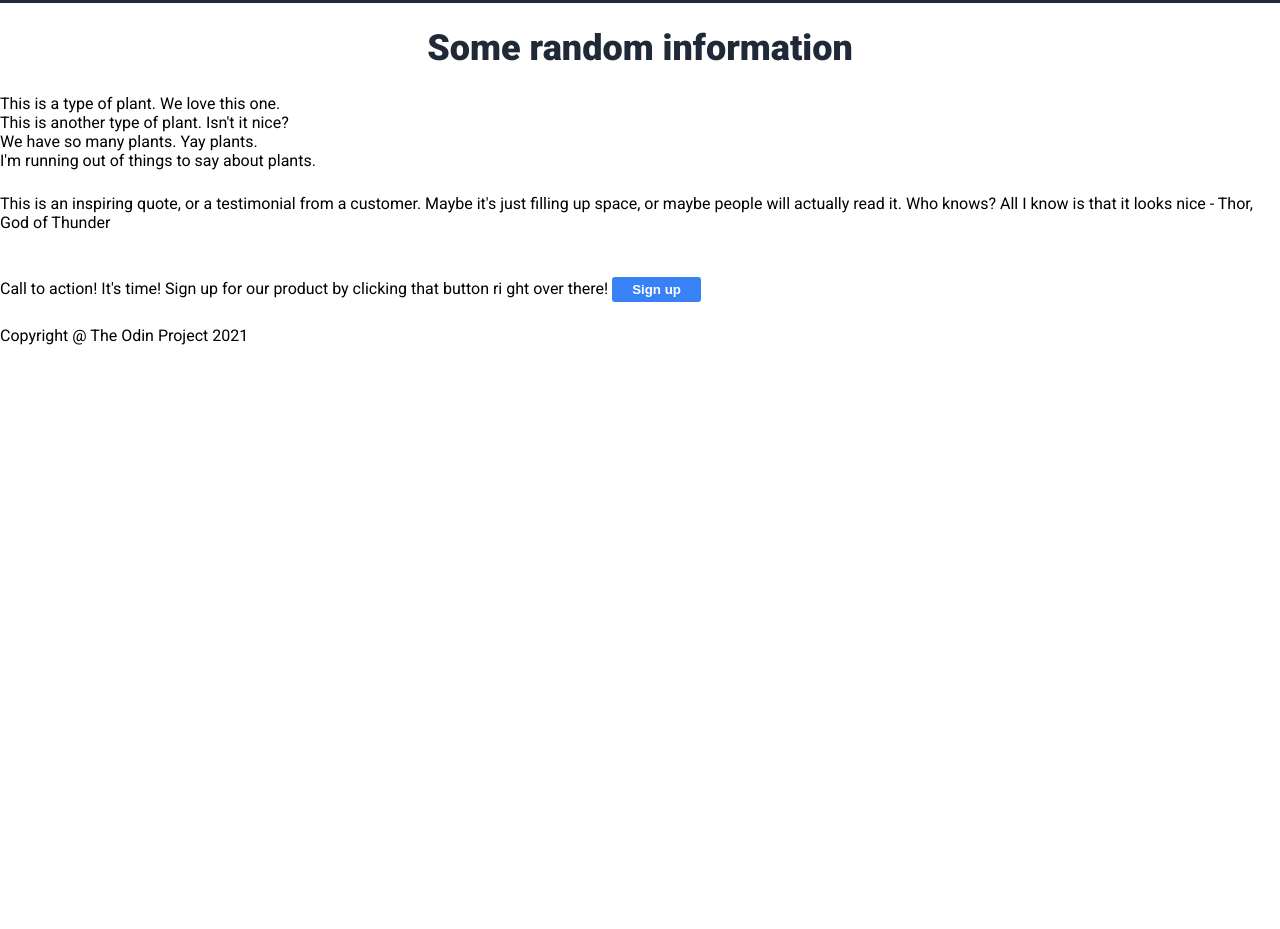
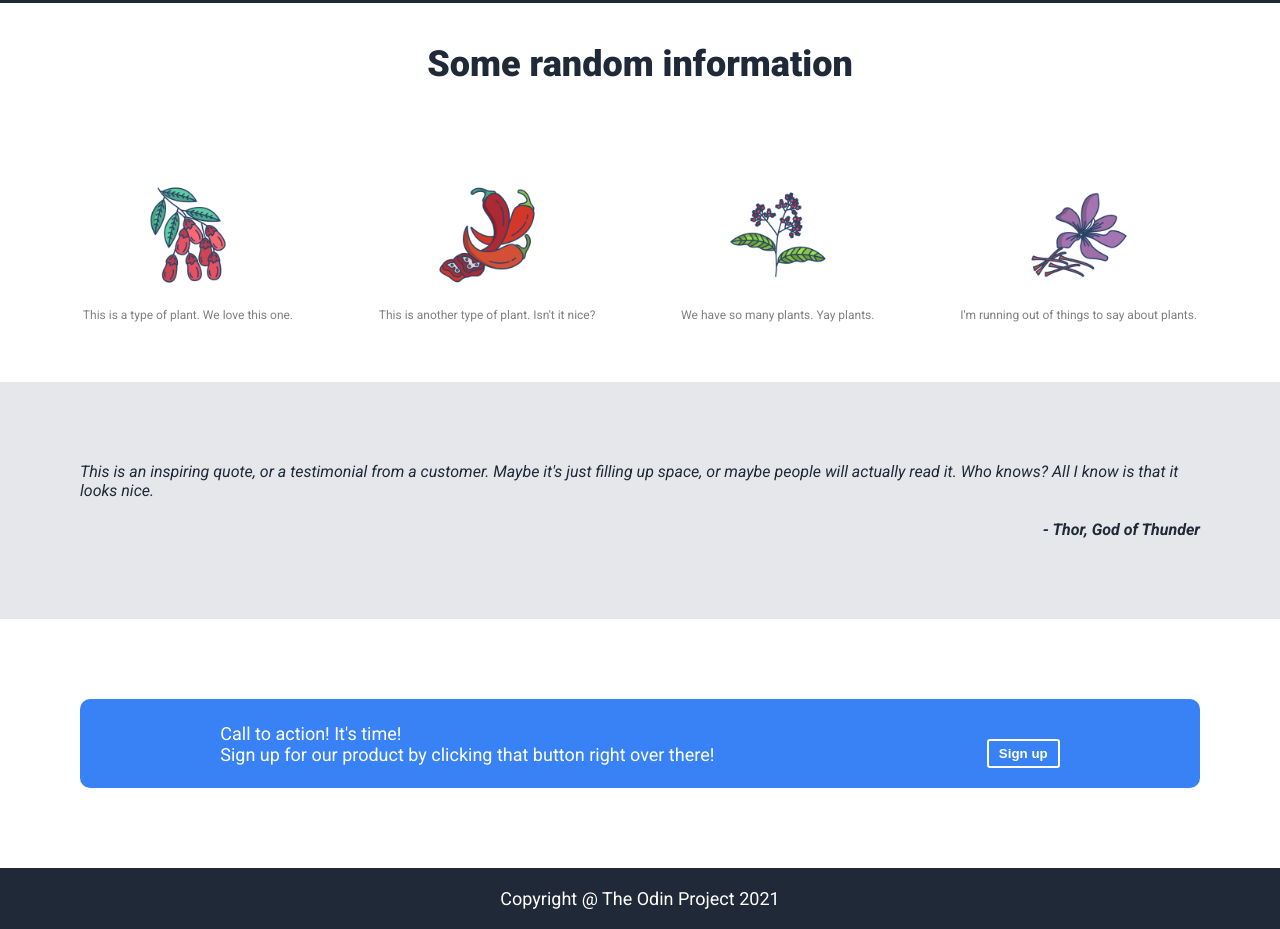
Before and after one commit to xanfuji1/landing-page, a plain HTML site: page index.html in a window 1280 px wide. Shown: the part 455-1384 px from the top of the page. Before the commit the page ends 800 px from the top, so only its background shows below. Drawn offline with Linux system fonts and the light colour scheme.

Commit message:
Finished! Got the basic structure finished. Positionings are slightly off but first draft completed

```diff
--- a/index.html
+++ b/index.html
@@ -27,38 +27,41 @@
                 <p3 class="text">This website has some subtext that goes here under the main title. It's a smaller font and the color is lower in contrast</p3>
                 <button>Sign up</button>
             </div>
-            <img src="./images/placeholder.png">
+            <img id="placeholder-img" src="./images/placeholder.png">
         </div>
     </div>
+
         <p2 class="info-header-text">Some random information</p2>
         <div class="info-section">
             <div class="item">
-                <!-- add boxes here as placeholder images -->
+                <img src="./images/barberry.png" alt="barberry">
                 <div class="text">This is a type of plant. We love this one.</div>
             </div>
             <div class="item">
-
+                <img src="./images/chilli.png" alt="chilli">
                 <div class="text">This is another type of plant. Isn't it nice?</div>
             </div>
             <div class="item">
-
+                <img src="./images/pepper.png" alt="pepper">
                 <div class="text">We have so many plants. Yay plants.</div>
             </div>
             <div class="item">
-
+                <img src="./images/saffron.png" alt="saffron">
                 <div class="text">I'm running out of things to say about plants.</div>
             </div>
         </div>
 
         <div class="quote-section">
-            <p1>This is an inspiring quote, or a testimonial from a customer. Maybe it's just filling up space, or maybe people will actually read it. Who knows? All I know is that it looks nice</p1>
-            <p3> - Thor, God of Thunder</p3>
+            <p1>This is an inspiring quote, or a testimonial from a customer. Maybe it's just filling up space, or maybe people will actually read it. Who knows? All I know is that it looks nice.</p1>
+            <p3 class="quotee"> - Thor, God of Thunder</p3>
         </div>
 
-        <div class="section4r">
-            <p2>Call to action! It's time!</p2>
-            <p3>Sign up for our product by clicking that button ri ght over there!</p3>
-            <button>Sign up</button>
+        <div class="signup-section">
+            <div class="container3">
+                <p2>Call to action! It's time!</p2>
+                <p3>Sign up for our product by clicking that button right over there!</p3>
+            </div>
+            <button class="btn2">Sign up</button>
         </div>
 
         <div class="footer">Copyright @ The Odin Project 2021</div>
--- a/style.css
+++ b/style.css
@@ -32,13 +32,20 @@ button {
     padding: 5px 20px;
     margin-top: 20px;
     cursor: pointer;
+    flex-shrink: 0;
 }
 
-img {
+#placeholder-img {
   width: 400px;
   height: 200px;
   padding: 20px;
   margin-left: 30px;
+}
+
+img {
+    width: 100px;
+    height: 100px;
+    padding: 20px;
 }
 
 .header {
@@ -63,7 +70,7 @@ img {
 
 .main-section {
     display: flex;
-    justify-content: space-between;
+    justify-content: space-around;
     align-items: center;
     flex-shrink: 0;
     padding: 40px;
@@ -76,8 +83,6 @@ img {
     flex-direction: column;
     align-items: flex-start;
     flex-wrap: wrap;
-
-
 }
 
 .hero-main-text {
@@ -91,4 +96,75 @@ img {
     font-weight: 900;
     color: #1F2937;
     text-align: center;
+    padding: 40px;
+    margin: 0px;
 }
+
+.info-section {
+    display: flex;
+    justify-content: space-around;
+    flex-shrink: 0;
+    text-align: center;
+    font-size: 12px;
+    color: grey;
+    padding: 40px;
+    margin: 0px;
+}
+
+.quote-section {
+    background-color: #E5E7EB;
+    display: flex;
+    flex-grow: 1;
+    font-size: 36px light;
+    flex-direction: column;
+    justify-content: center;
+    align-items: center;
+    text-align: left;
+    color: #1F2937;
+    font-style: italic;
+    padding: 80px;
+    margin-top: 20px;
+    gap: 20px
+}
+
+.quotee {
+    align-self: flex-end;
+    font-weight: bold;
+}
+
+
+.signup-section {
+    background-color: #3882F6;
+    color: white;
+    font-size: 18px;
+    display: flex;
+    justify-content: space-around;
+    align-items: center;
+    padding: 20px;
+    margin: 80px;
+    border-radius: 10px;
+    gap: 32px;
+}
+
+.container3 {
+    display: flex;
+    flex-direction: column;
+}
+
+.btn2 {
+    border-color: white;
+    border: 2px solid white;
+    padding: 5px 10px;
+
+}
+
+.footer {
+    background-color: #1F2937;
+    color: white;
+    display: flex;
+    justify-content: center;
+    align-items: center;
+    padding: 20px;
+    font-size: 18px;
+
+}
```
